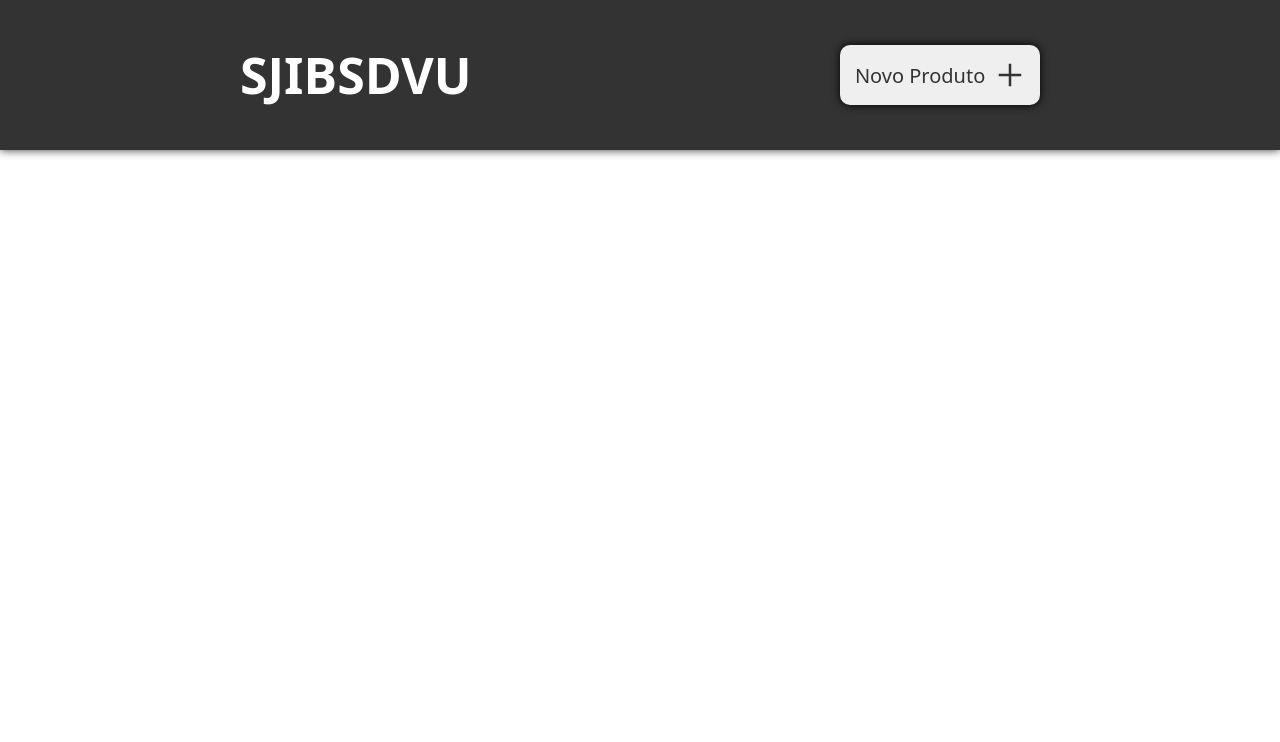
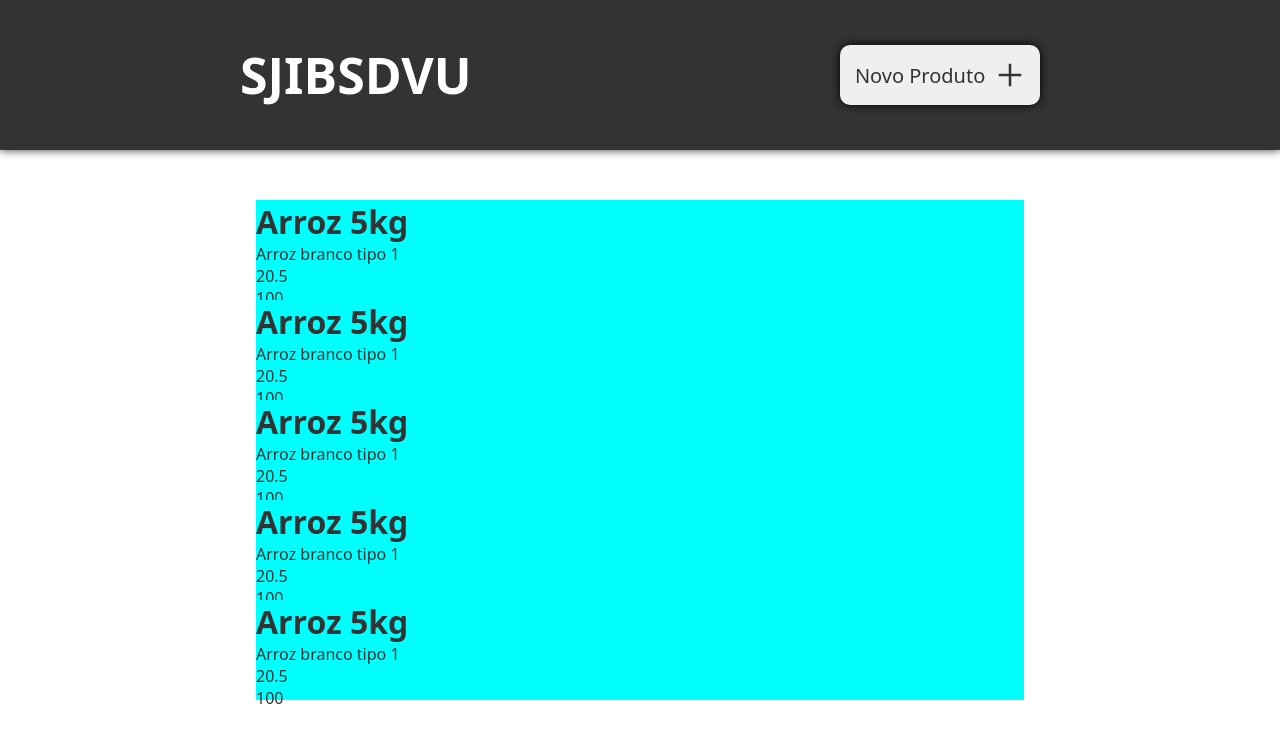
Before and after one commit to BlankSenai/controle-estoque-front, a Vue app: page /loja/1 in a window 1280 px wide. Shown: the top 742 px of the page. Built offline with nearby package versions, Linux system fonts and the light colour scheme.

Commit message:
create products list in store page

```diff
--- /dev/null
+++ b/src/components/Product.vue
@@ -0,0 +1,22 @@
+<script setup>
+import { defineProps } from 'vue'
+
+const props = defineProps(['product'])
+</script>
+
+<template>
+    <div class="product">
+        <h1>{{ props.product.nome }}</h1>
+        <p>{{ props.product.descricao }}</p>
+        <p>{{ props.product.preco }}</p>
+        <p>{{ props.product.quantidade }}</p>
+    </div>
+</template>
+
+<style scoped>
+.product {
+    background-color: aqua;
+    width: 100%;
+    height: 100px;
+}
+</style>
--- a/src/views/HomeView.vue
+++ b/src/views/HomeView.vue
@@ -4,6 +4,9 @@ import CreateStoreModal from '../components/CreateStoreModal.vue'
 import Store from '@/components/Store.vue'
 import { onMounted, ref } from 'vue';
 import axios from 'axios'
+import { useRouter } from 'vue-router'
+
+const router = useRouter()
 
 onMounted(() => {
     // const result = axios('http://localhost:3000/mercados', {
@@ -88,7 +91,7 @@ function openModal(value) {
     <HeaderComponent title="LOJAS" btnText="Adicionar lojas" @modal="openModal"/>
 
     <div class="stores-container">
-        <Store v-for="s in stores" :key="s.id" :store="s"/>
+        <Store v-for="s in stores" :key="s.id" :store="s" @click="router.push(`loja/${s.id}`)"/>
     </div>
 </template>
 
--- a/src/views/StoreView.vue
+++ b/src/views/StoreView.vue
@@ -1,7 +1,56 @@
 <script setup>
   import HeaderComponent from '../components/Header.vue'
   import CreateProductModal from '../components/CreateProductModal.vue'
-  import { ref } from 'vue';
+  import { ref } from 'vue'
+  import { useRoute } from 'vue-router'
+  import axios from 'axios'
+  import Product from '@/components/Product.vue'
+
+  const route = useRoute()
+
+  const storeId = route.params.id
+
+  // const result = axios(`http://localhost:3000/mercados/${storeId}`, {
+  //   method: 'GET'
+  // })
+
+  const produtos = [
+    {
+      id: 1,
+      nome: "Arroz 5kg",
+      descricao: "Arroz branco tipo 1",
+      preco: 20.50,
+      quantidade: 100
+    },
+    {
+      id: 2,
+      nome: "Arroz 5kg",
+      descricao: "Arroz branco tipo 1",
+      preco: 20.50,
+      quantidade: 100
+    },
+    {
+      id: 3,
+      nome: "Arroz 5kg",
+      descricao: "Arroz branco tipo 1",
+      preco: 20.50,
+      quantidade: 100
+    },
+    {
+      id: 4,
+      nome: "Arroz 5kg",
+      descricao: "Arroz branco tipo 1",
+      preco: 20.50,
+      quantidade: 100
+    },
+    {
+      id: 5,
+      nome: "Arroz 5kg",
+      descricao: "Arroz branco tipo 1",
+      preco: 20.50,
+      quantidade: 100
+    },
+  ]
 
   const showModal = ref(false)
 
@@ -14,8 +63,19 @@
   <CreateProductModal v-if="showModal" @modal="openModal"/>
 
   <HeaderComponent title="SJIBSDVU" btnText="Novo Produto" @modal="openModal"/>
+
+  <div class="products-container">
+    <Product v-for="p in produtos" :key="p.id" :product="p"/>
+  </div>
 </template>
 
 <style scoped>
-
+.products-container {
+  width: 60%;
+  margin: 50px auto ;
+  display: flex;
+  flex-direction: column;
+  justify-content: center;
+  flex-wrap: wrap;
+}
 </style>
```
